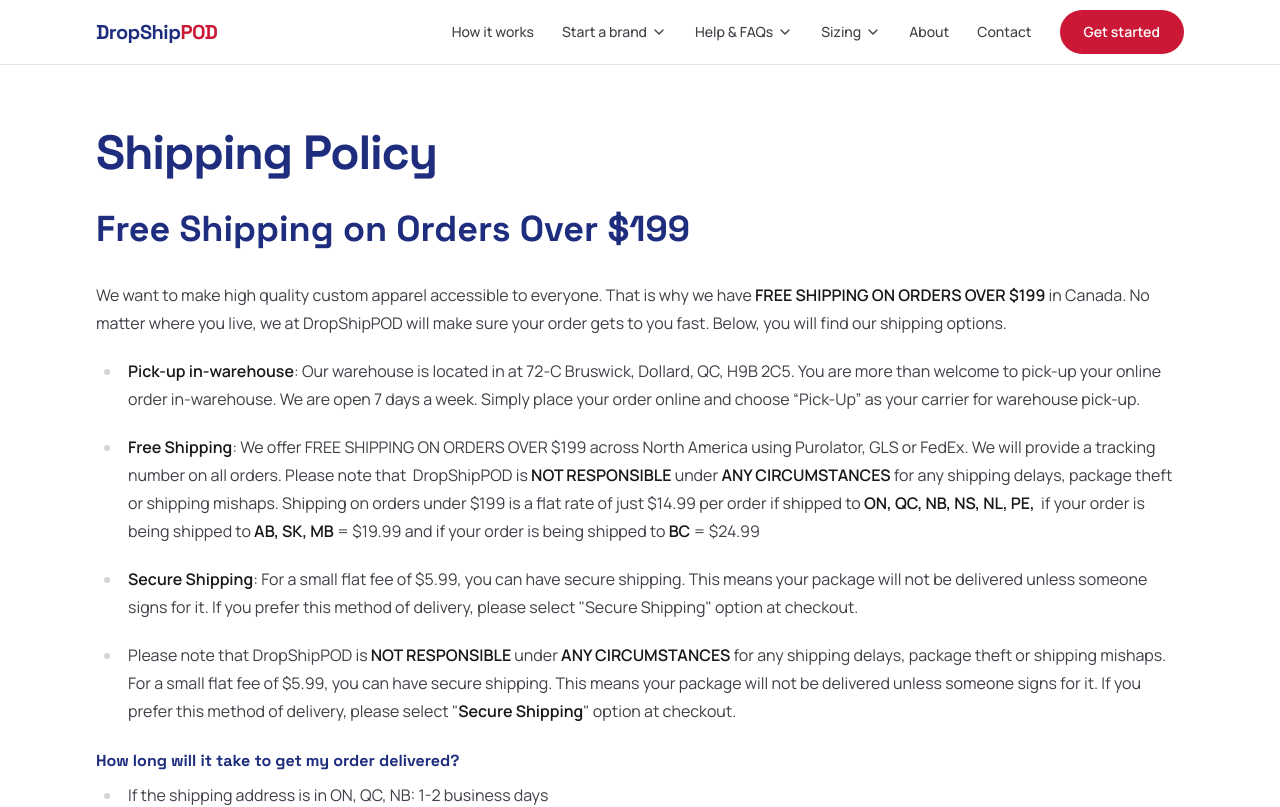
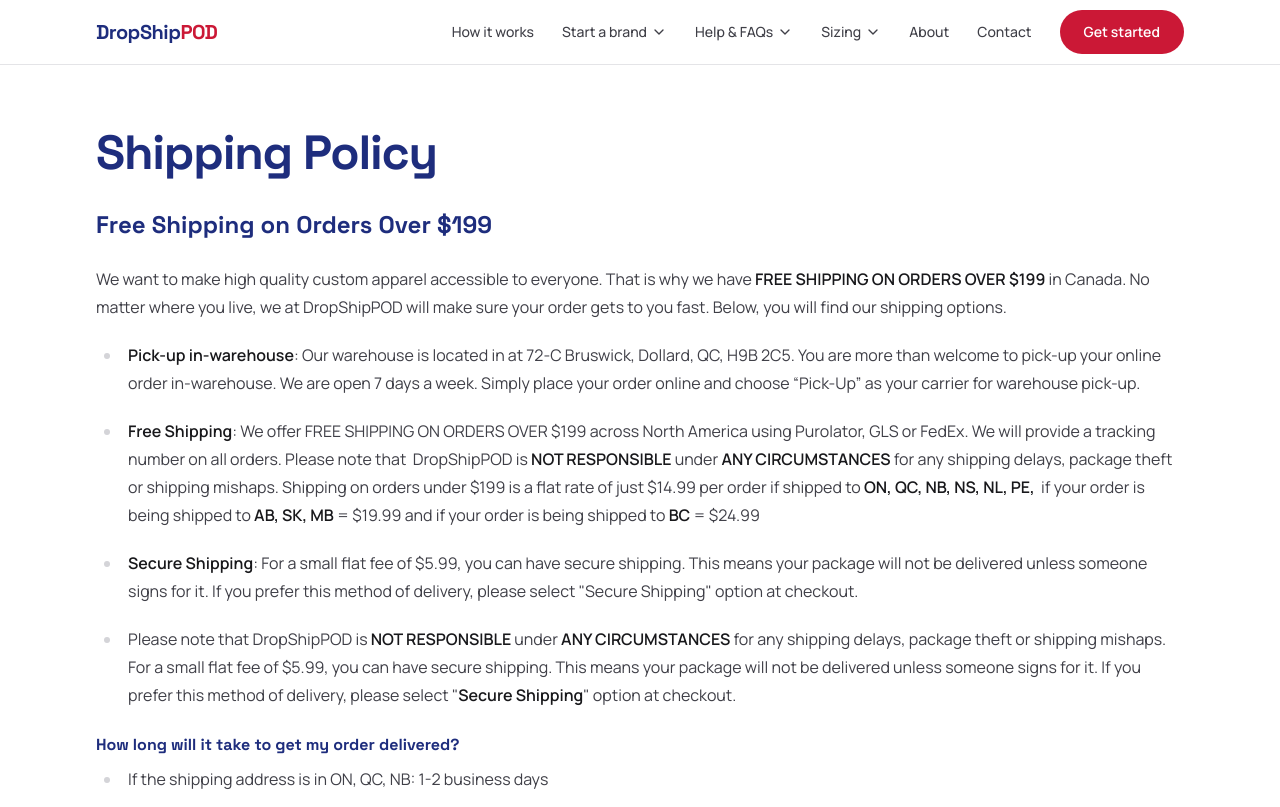
Before and after one commit to ferhannasim/cpod-marketing-site, a Next.js app: page /policies/shipping in a window 1280 px wide. Shown: the top 807 px of the page. Built offline with nearby package versions, Linux system fonts and the light colour scheme.

Commit message:
content: demote in-body H1 in shipping policy to keep single page H1

```diff
--- a/content/pages/policies/shipping.mdx
+++ b/content/pages/policies/shipping.mdx
@@ -1,4 +1,4 @@
-# Free Shipping on Orders Over $199
+## Free Shipping on Orders Over $199
 
 We want to make high quality custom apparel accessible to everyone. That is why we have **FREE SHIPPING ON ORDERS OVER $199** in Canada. No matter where you live, we at DropShipPOD will make sure your order gets to you fast. Below, you will find our shipping options.
 
```
